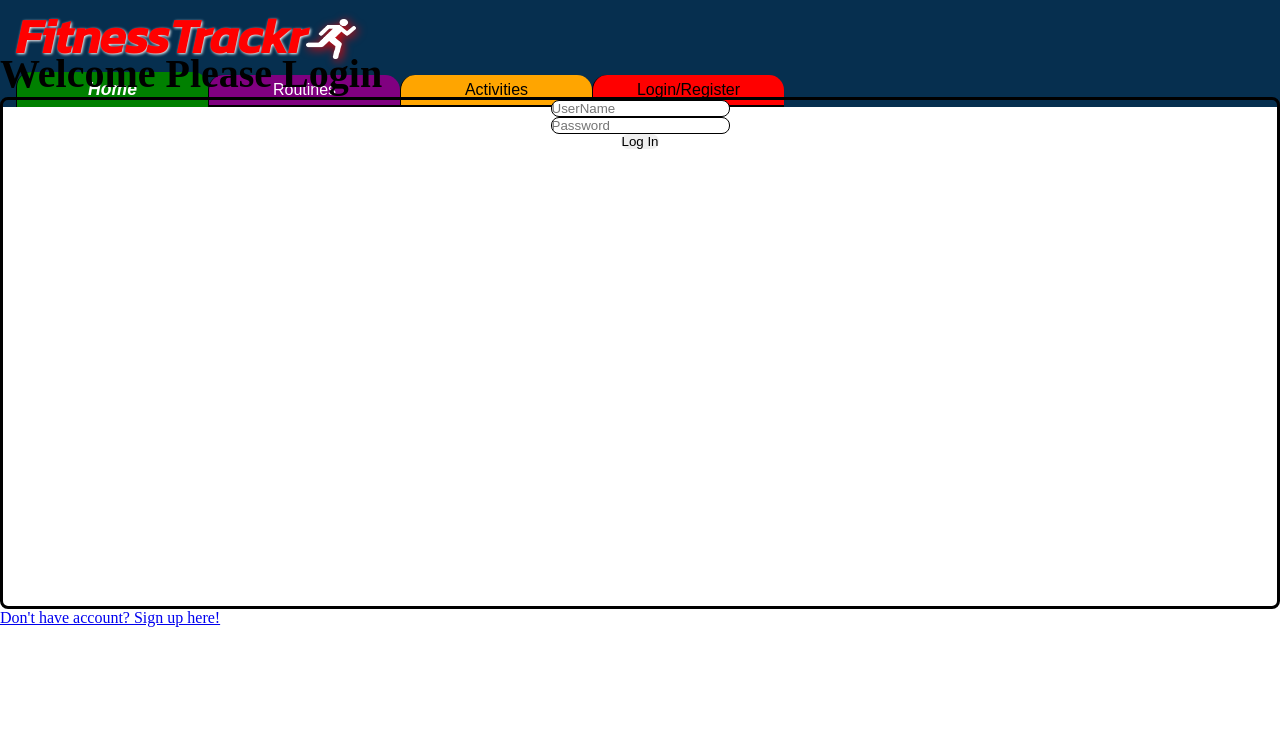
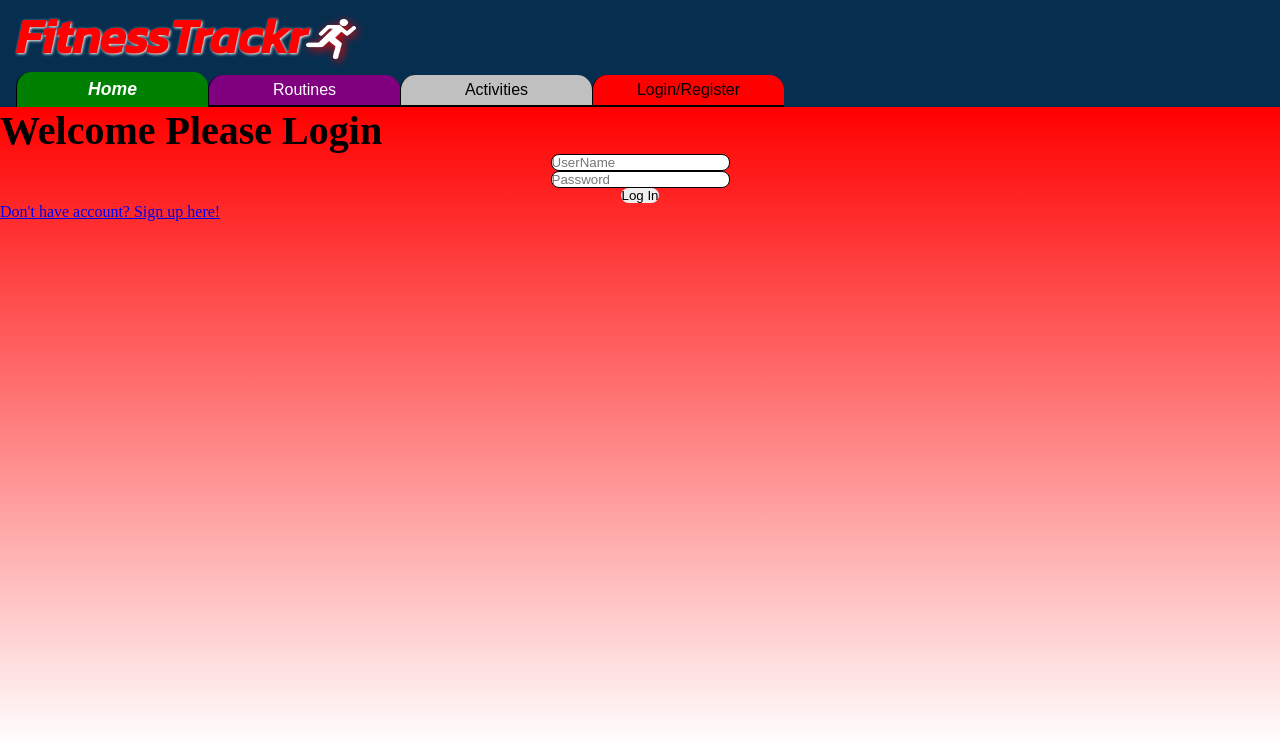
Before and after one commit to ericdloving/FitnessFrontend, a React (Create React App) app: page /Login in a window 1280 px wide. Shown: the top 756 px of the page. Built offline with nearby package versions, Linux system fonts and the light colour scheme; a web font is replaced by a local one.

Commit message:
moved login/registration into viewable plane

```diff
--- a/src/components/Register.js
+++ b/src/components/Register.js
@@ -38,7 +38,7 @@ const Register = () => {
   };
 
   return (
-    <div className= "tab1Bdy">
+    <div className= "loginPage">
             <h1 className="title">Registration</h1>
       <form id="loginForm" onSubmit={handleSubmit}>
         <div className="boxes">
--- a/src/components/TabBar.css
+++ b/src/components/TabBar.css
@@ -49,7 +49,7 @@
     color: black;
 }
 #tab4 {
-    background-color: orange;
+    background-color: silver;
     color: black;
 }
 #tab5 {
--- a/src/components/login.css
+++ b/src/components/login.css
@@ -3,20 +3,22 @@
 }
 
 .loginPage {
-    top: 50px;
-position:absolute;        flex-direction: column;
+  background-image: linear-gradient(red, white);
+    top: 107px;
+position:absolute;
+flex-direction: column;
         align-items: center;
         width: 100%;
         height: 80%;
+        border-radius: 0;
 }
 #loginForm{
-    top: 50px;
+    top: 80px;
   flex-direction: column;
   align-items: center;
   justify-items: center;
   width: 100%;
-  height: 80%;
-  border: solid
+
 }
 .boxes{
     display: flex;
--- a/src/components/routineActivities.css
+++ b/src/components/routineActivities.css
@@ -23,6 +23,8 @@
 
   }
 #myRoutines {
+    display: flex;
+    flex-direction: row;
     width: 100%;
     border-radius: 0;
     background-image: linear-gradient(skyblue, white)
--- a/src/components/routines.css
+++ b/src/components/routines.css
@@ -24,7 +24,7 @@
 }
 
 #activities {
-  background-image:linear-gradient(orange,white)
+  background-image:linear-gradient(silver,white)
 }
 
 #currentPage{
@@ -32,7 +32,7 @@
 }
 .pageNum,.pageButton{
     background-color: white;
-    border: 2px orange solid;
+    border: 2px silver solid;
     background: white;
     font-size: 16px;
     font-family: sans-serif;
```
